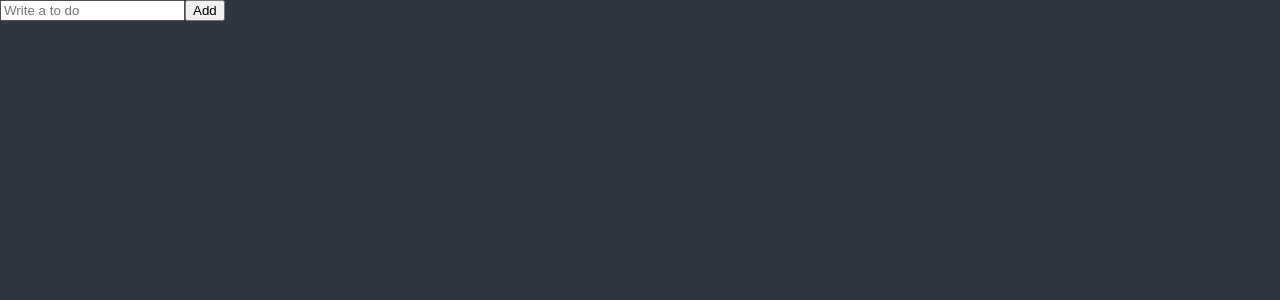
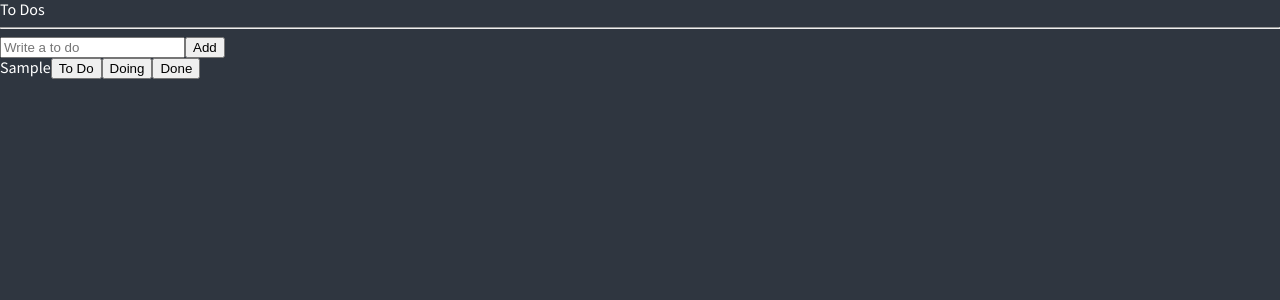
Before and after one commit to hdy86/todo-list, a React (Create React App) app: page / in a window 1280 px wide. Both pictures are taken after typing "Sample" into the empty fields and a click on the button "Add". Shown: the top 300 px of the page. Built offline with nearby package versions, Linux system fonts and the light colour scheme.

Commit message:
file arrangement

```diff
--- a/src/App.tsx
+++ b/src/App.tsx
@@ -1,5 +1,5 @@
 import { createGlobalStyle } from "styled-components";
-import ToDoList from "./ToDoList";
+import ToDoList from "./components/ToDoList";
 
 const GlobalStyle = createGlobalStyle`
 @import url('https://fonts.googleapis.com/css2?family=Source+Sans+Pro:wght@300;400&display=swap');
--- a/src/ToDoList.tsx
+++ /dev/null
@@ -1,28 +0,0 @@
-import React from "react";
-import { useForm } from "react-hook-form";
-
-interface IForm {
-  toDo: string;
-}
-
-function ToDoList() {
-  const { register, handleSubmit, setValue } = useForm<IForm>();
-  const handleValid = (data: IForm) => {
-    console.log("Add to do ", data.toDo);
-    setValue("toDo", "");
-  };
-
-  return (
-    <div>
-      <form onSubmit={handleSubmit(handleValid)}>
-        <input
-          {...register("toDo", { required: "Please write a To Do." })}
-          placeholder="Write a to do"
-        />
-        <button>Add</button>
-      </form>
-    </div>
-  );
-}
-
-export default ToDoList;
--- /dev/null
+++ b/src/atoms.tsx
@@ -0,0 +1,12 @@
+import { atom } from "recoil";
+
+export interface IToDo {
+  text: string;
+  id: number;
+  category: "TO_DO" | "DOING" | "DONE";
+}
+
+export const toDoState = atom<IToDo[]>({
+  key: "toDo",
+  default: [],
+});
--- /dev/null
+++ b/src/components/CreateToDo.tsx
@@ -0,0 +1,31 @@
+import { useForm } from "react-hook-form";
+import { useSetRecoilState } from "recoil";
+import { toDoState } from "../atoms";
+
+interface IForm {
+  toDo: string;
+}
+
+function CreateToDo() {
+  const setToDos = useSetRecoilState(toDoState);
+  const { register, handleSubmit, setValue } = useForm<IForm>();
+  const handleValid = ({ toDo }: IForm) => {
+    setToDos((oldToDos) => [
+      { text: toDo, id: Date.now(), category: "TO_DO" },
+      ...oldToDos,
+    ]);
+    setValue("toDo", "");
+  };
+
+  return (
+    <form onSubmit={handleSubmit(handleValid)}>
+      <input
+        {...register("toDo", { required: "Please write a To Do." })}
+        placeholder="Write a to do"
+      />
+      <button>Add</button>
+    </form>
+  );
+}
+
+export default CreateToDo;
--- /dev/null
+++ b/src/components/ToDo.tsx
@@ -0,0 +1,14 @@
+import { IToDo } from "../atoms";
+
+function ToDo({ text }: IToDo) {
+  return (
+    <li>
+      <span>{text}</span>
+      <button>To Do</button>
+      <button>Doing</button>
+      <button>Done</button>
+    </li>
+  );
+}
+
+export default ToDo;
--- /dev/null
+++ b/src/components/ToDoList.tsx
@@ -0,0 +1,24 @@
+import React from "react";
+import { useRecoilValue } from "recoil";
+import { toDoState } from "../atoms";
+import CreateToDo from "./CreateToDo";
+import ToDo from "./ToDo";
+
+function ToDoList() {
+  const toDos = useRecoilValue(toDoState);
+
+  return (
+    <div>
+      <h1>To Dos</h1>
+      <hr />
+      <CreateToDo />
+      <ul>
+        {toDos.map((toDo) => (
+          <ToDo key={toDo.id} {...toDo} />
+        ))}
+      </ul>
+    </div>
+  );
+}
+
+export default ToDoList;
```
